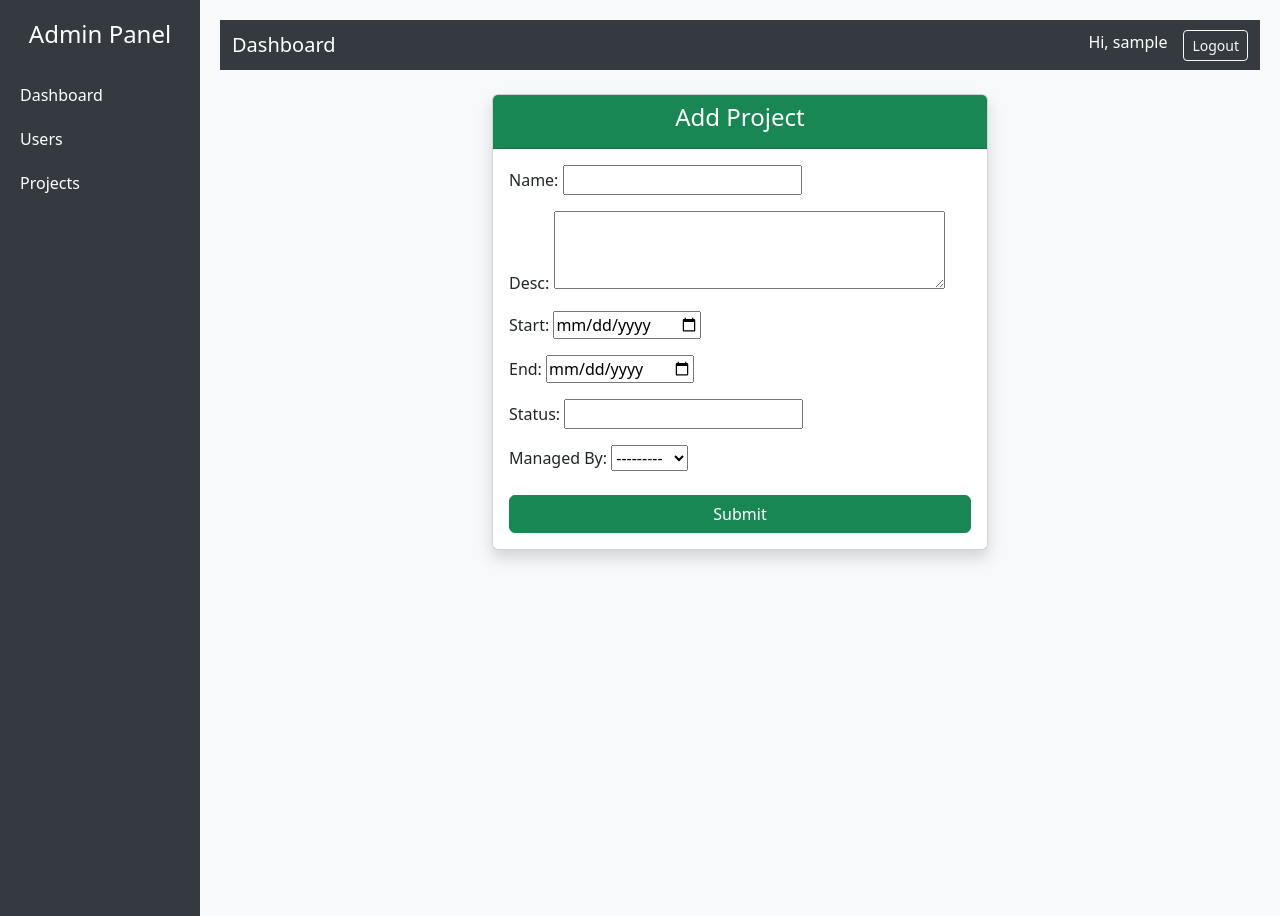
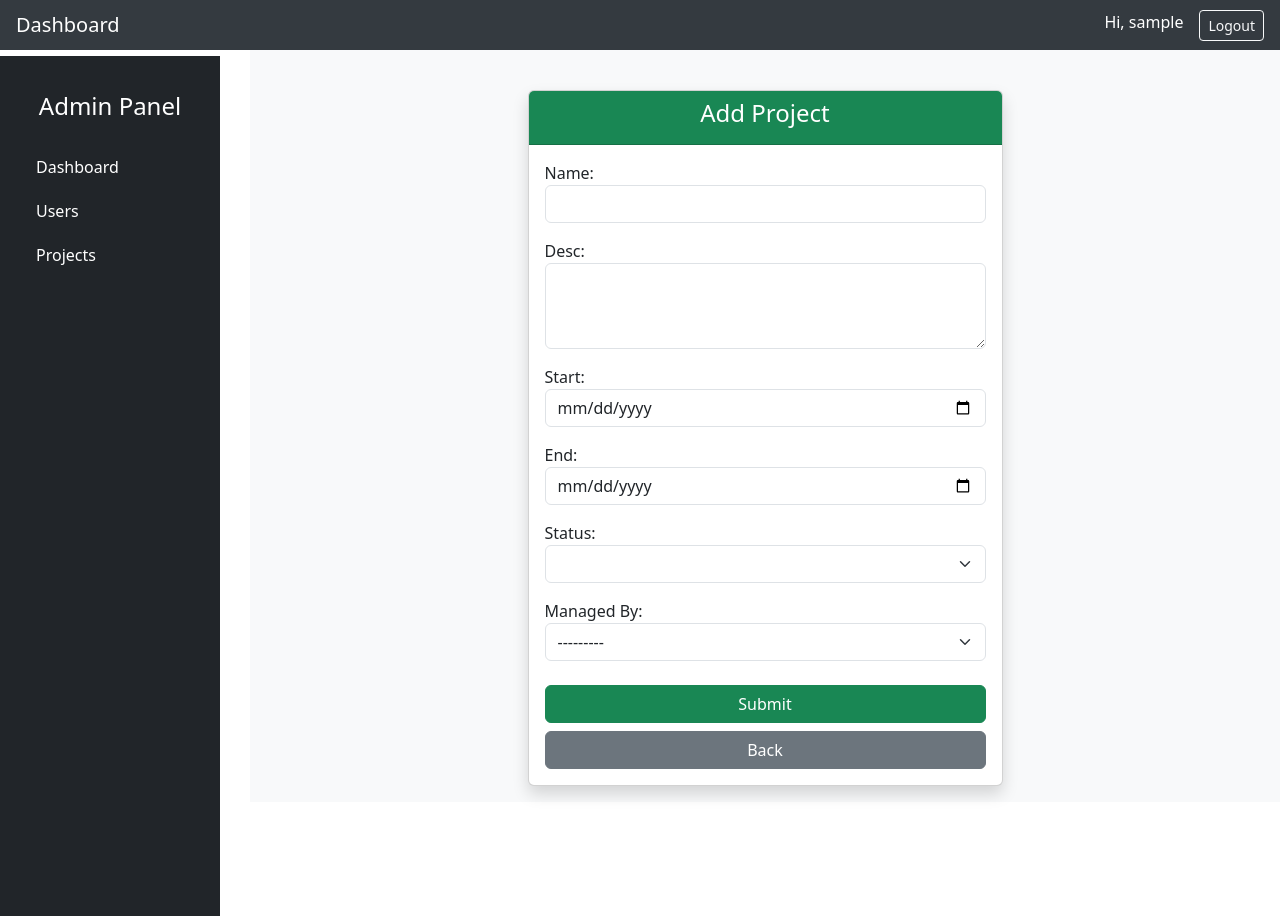
Before and after one commit to mrnirob143/project_management_system, a Django app: page /project/add/ in a window 1280 px wide. Run offline with Django 5.2, Linux system fonts and the light colour scheme; the visitor is signed in with stand-in values (Sample User, id 1); data comes from the database, SQL or seed files in the repository; lists and menus that the app fills with data are empty.

Commit message:
update base,form

```diff
--- a/myapp/forms.py
+++ b/myapp/forms.py
@@ -1,42 +1,44 @@
 from django import forms
 from django.contrib.auth.forms import UserCreationForm, UserChangeForm
 from django.contrib.auth.hashers import make_password
+
 from .models import User, Project, Task, Task_Comment
 
 
 # ================= USER CREATE FORM =================
 class UserCreateForm(UserCreationForm):
-    password1 = forms.CharField(
-        label="Password",
-        widget=forms.PasswordInput(),
-        required=True
-    )
 
     class Meta:
         model = User
         fields = [
             'username', 'email', 'Role', 'Phone',
-            'JoinDate', 'Dept', 'Post'
+            'JoinDate', 'Dept', 'Post', 'password1', 'password2'
         ]
 
         widgets = {
-            'JoinDate': forms.DateInput(attrs={'type': 'date'}),
+            'username': forms.TextInput(attrs={'class': 'form-control'}),
+            'email': forms.EmailInput(attrs={'class': 'form-control'}),
+            'Role': forms.Select(attrs={'class': 'form-select'}),
+            'Phone': forms.TextInput(attrs={'class': 'form-control'}),
+            'JoinDate': forms.DateInput(attrs={'class': 'form-control', 'type': 'date'}),
+            'Dept': forms.TextInput(attrs={'class': 'form-control'}),
+            'Post': forms.TextInput(attrs={'class': 'form-control'}),
         }
 
-    def save(self, commit=True):
-        user = super().save(commit=False)
-        user.set_password(self.cleaned_data["password1"])
+    def __init__(self, *args, **kwargs):
+        super().__init__(*args, **kwargs)
 
-        if commit:
-            user.save()
-        return user
+        # ❌ REMOVE default Django help text (THIS FIXES YOUR ISSUE)
+        self.fields['username'].help_text = ""
+        self.fields['password1'].help_text = ""
+        self.fields['password2'].help_text = ""
 
 
 # ================= USER UPDATE FORM =================
 class UserUpdateForm(UserChangeForm):
     password = forms.CharField(
         label="Password",
-        widget=forms.PasswordInput(),
+        widget=forms.PasswordInput(attrs={'class': 'form-control'}),
         required=False
     )
 
@@ -48,8 +50,20 @@ class UserUpdateForm(UserChangeForm):
         ]
 
         widgets = {
-            'JoinDate': forms.DateInput(attrs={'type': 'date'}),
+            'username': forms.TextInput(attrs={'class': 'form-control'}),
+            'email': forms.EmailInput(attrs={'class': 'form-control'}),
+            'Role': forms.Select(attrs={'class': 'form-select'}),
+            'Phone': forms.TextInput(attrs={'class': 'form-control'}),
+            'JoinDate': forms.DateInput(attrs={'class': 'form-control', 'type': 'date'}),
+            'Dept': forms.TextInput(attrs={'class': 'form-control'}),
+            'Post': forms.TextInput(attrs={'class': 'form-control'}),
         }
+
+    def __init__(self, *args, **kwargs):
+        super().__init__(*args, **kwargs)
+
+        # ❌ REMOVE help text
+        self.fields['username'].help_text = ""
 
     def clean_password(self):
         password = self.cleaned_data.get('password')
@@ -65,14 +79,24 @@ class ProjectForm(forms.ModelForm):
         fields = ['Name', 'Desc', 'Start', 'End', 'Status', 'Managed_By']
 
         widgets = {
-            'Start': forms.DateInput(attrs={'type': 'date'}),
-            'End': forms.DateInput(attrs={'type': 'date'}),
-            'Desc': forms.Textarea(attrs={'rows': 3}),
+            'Name': forms.TextInput(attrs={'class': 'form-control'}),
+            'Desc': forms.Textarea(attrs={'class': 'form-control', 'rows': 3}),
+            'Start': forms.DateInput(attrs={'class': 'form-control', 'type': 'date'}),
+            'End': forms.DateInput(attrs={'class': 'form-control', 'type': 'date'}),
+            'Status': forms.Select(attrs={'class': 'form-select'}),
+            'Managed_By': forms.Select(attrs={'class': 'form-select'}),
         }
 
 
 # ================= TASK FORM =================
 class TaskForm(forms.ModelForm):
+
+    Assigned_To = forms.ModelMultipleChoiceField(
+        queryset=User.objects.filter(Role='EMPLOYEE'),
+        widget=forms.CheckboxSelectMultiple,
+        required=False
+    )
+
     class Meta:
         model = Task
         fields = [
@@ -81,9 +105,11 @@ class TaskForm(forms.ModelForm):
         ]
 
         widgets = {
-            'Start': forms.DateInput(attrs={'type': 'date'}),
-            'End': forms.DateInput(attrs={'type': 'date'}),
-            'Assigned_To': forms.SelectMultiple(),
+            'Name': forms.TextInput(attrs={'class': 'form-control'}),
+            'Start': forms.DateInput(attrs={'class': 'form-control', 'type': 'date'}),
+            'End': forms.DateInput(attrs={'class': 'form-control', 'type': 'date'}),
+            'Status': forms.Select(attrs={'class': 'form-select'}),
+            'P_ID': forms.Select(attrs={'class': 'form-select'}),
         }
 
 
@@ -95,6 +121,7 @@ class CommentForm(forms.ModelForm):
 
         widgets = {
             'Text': forms.Textarea(attrs={
+                'class': 'form-control',
                 'rows': 2,
                 'placeholder': 'Add your comment...'
             }),
--- a/myapp/models.py
+++ b/myapp/models.py
@@ -24,6 +24,7 @@ class User(AbstractUser):
     def __str__(self):
         return self.username
 
+
 class Project(models.Model):
     ID = models.BigAutoField(primary_key=True)
     Name = models.CharField(max_length=200)
@@ -40,6 +41,7 @@ class Project(models.Model):
     def __str__(self):
         return self.Name
 
+
 class Task(models.Model):
     ID = models.BigAutoField(primary_key=True)
     Name = models.CharField(max_length=200)
@@ -48,13 +50,15 @@ class Task(models.Model):
     Status = models.CharField(max_length=50)
     P_ID = models.ForeignKey(Project, on_delete=models.CASCADE)
 
-    Assigned_To = models.ManyToManyField(User)
+    # ✅ IMPORTANT FIX: better reverse access name
+    Assigned_To = models.ManyToManyField(User, related_name='assigned_tasks', blank=True)
 
     class Meta:
         db_table = 'task'
 
     def __str__(self):
         return self.Name
+
 
 class Task_Comment(models.Model):
     ID = models.BigAutoField(primary_key=True)
@@ -69,6 +73,7 @@ class Task_Comment(models.Model):
     def __str__(self):
         return f"Comment {self.ID}"
 
+
 class Project_Assignment(models.Model):
     ID = models.BigAutoField(primary_key=True)
     P_ID = models.ForeignKey(Project, on_delete=models.CASCADE)
--- a/templates/base.html
+++ b/templates/base.html
@@ -5,44 +5,105 @@
     <meta charset="UTF-8">
     <meta name="viewport" content="width=device-width, initial-scale=1.0">
     <title>Dashboard</title>
+
     <link href="https://cdn.jsdelivr.net/npm/bootstrap@5.3.2/dist/css/bootstrap.min.css" rel="stylesheet">
     <link href="{% static 'styles/style.css' %}" rel="stylesheet">
+
+    <!-- EXTRA STYLE FOR SMOOTH SIDEBAR -->
+    <style>
+        /* desktop sidebar fixed */
+        @media (min-width: 992px) {
+            .sidebar {
+                position: fixed;
+                top: 56px; /* navbar height */
+                left: 0;
+                height: calc(100vh - 56px);
+                width: 250px;
+                overflow-y: auto;
+                transition: all 0.3s ease;
+            }
+
+            .content {
+                margin-left: 250px;
+                transition: all 0.3s ease;
+            }
+        }
+
+        /* sidebar link style */
+        .nav-link {
+            color: white;
+            padding: 10px;
+            border-radius: 8px;
+            transition: 0.3s;
+        }
+
+        .nav-link:hover {
+            background: rgba(255,255,255,0.15);
+        }
+    </style>
 </head>
+
 <body>
-<div class="d-flex">
-    <div class="sidebar d-flex flex-column">
-        {% if user_role == 'ADMIN' %}
-            <h4 class="text-center mb-4">Admin Panel</h4>
-            <a href="{% url 'dashboard' %}" class="{% if request.path == '/dashboard/' %}active{% endif %}">Dashboard</a>
-            <a href="{% url 'user_list' %}" class="{% if request.path == '/users/' %}active{% endif %}">Users</a>
-            <a href="{% url 'project_list' %}" class="{% if request.path == '/projects/' %}active{% endif %}">Projects</a>
-        {% elif user_role == 'MANAGER' %}
-            <h4 class="text-center mb-4">Manager Panel</h4>
-            <a href="{% url 'dashboard' %}" class="{% if request.path == '/dashboard/' %}active{% endif %}">Dashboard</a>
-            <a href="{% url 'project_list' %}" class="{% if request.path == '/projects/' %}active{% endif %}">Projects</a>
-        {% else %}
-            <h4 class="text-center mb-4">Employee Panel</h4>
-            <a href="{% url 'dashboard' %}" class="{% if request.path == '/dashboard/' %}active{% endif %}">Dashboard</a>
-            <a href="{% url 'task_list' %}" class="{% if request.path == '/tasks/' %}active{% endif %}">Tasks</a>
+
+<!-- TOP NAVBAR (STICKY) -->
+<nav class="navbar navbar-dark navbar-custom px-3 sticky-top">
+    <button class="btn btn-outline-light d-lg-none" type="button"
+            data-bs-toggle="offcanvas" data-bs-target="#sidebar">
+        ☰
+    </button>
+
+    <span class="navbar-brand mb-0 h1">Dashboard</span>
+
+    <div class="d-flex ms-auto">
+        {% if user.is_authenticated %}
+            <span class="text-white me-3 d-none d-md-inline">
+                Hi, {{ user.username }}
+            </span>
+            <a href="{% url 'logout' %}" class="btn btn-outline-light btn-sm">Logout</a>
         {% endif %}
     </div>
+</nav>
 
-    <div class="content flex-grow-1">
-        <nav class="navbar navbar-expand-lg navbar-dark navbar-custom mb-3">
-            <div class="container-fluid">
-                <span class="navbar-brand mb-0 h1">Dashboard</span>
-                <div class="d-flex ms-auto">
-                    {% if user.is_authenticated %}
-                        <span class="text-white me-3">Hi, {{ user.username }}</span>
-                        <a href="{% url 'logout' %}" class="btn btn-outline-light btn-sm">Logout</a>
-                    {% endif %}
-                </div>
-            </div>
-        </nav>
+<div class="d-flex">
+
+    <!-- SIDEBAR (SLIDING + OFFCANVAS MOBILE) -->
+    <div class="offcanvas-lg offcanvas-start sidebar bg-dark text-white"
+         tabindex="-1" id="sidebar">
+
+        <div class="offcanvas-header d-lg-none">
+            <h5 class="offcanvas-title">Menu</h5>
+            <button type="button" class="btn-close btn-close-white"
+                    data-bs-dismiss="offcanvas"></button>
+        </div>
+
+        <div class="offcanvas-body d-flex flex-column p-3">
+
+            {% if user_role == 'ADMIN' %}
+                <h4 class="text-center mb-4">Admin Panel</h4>
+                <a href="{% url 'dashboard' %}" class="nav-link">Dashboard</a>
+                <a href="{% url 'user_list' %}" class="nav-link">Users</a>
+                <a href="{% url 'project_list' %}" class="nav-link">Projects</a>
+
+            {% elif user_role == 'MANAGER' %}
+                <h4 class="text-center mb-4">Manager Panel</h4>
+                <a href="{% url 'dashboard' %}" class="nav-link">Dashboard</a>
+                <a href="{% url 'project_list' %}" class="nav-link">Projects</a>
+
+            {% else %}
+                <h4 class="text-center mb-4">Employee Panel</h4>
+                <a href="{% url 'dashboard' %}" class="nav-link">Dashboard</a>
+                <a href="{% url 'task_list' %}" class="nav-link">Tasks</a>
+            {% endif %}
+
+        </div>
+    </div>
+
+    <!-- MAIN CONTENT -->
+    <div class="content flex-grow-1 p-3">
 
         {% if messages %}
             {% for message in messages %}
-                <div class="alert alert-{{ message.tags }} alert-dismissible fade show" role="alert">
+                <div class="alert alert-{{ message.tags }} alert-dismissible fade show">
                     {{ message }}
                     <button type="button" class="btn-close" data-bs-dismiss="alert"></button>
                 </div>
@@ -50,6 +111,7 @@
         {% endif %}
 
         {% block content %}{% endblock %}
+
     </div>
 </div>
 
--- a/templates/project_form.html
+++ b/templates/project_form.html
@@ -14,6 +14,11 @@
                         {{ form.as_p }}
                         <button type="submit" class="btn btn-success w-100 mt-2">Submit</button>
                     </form>
+
+                    <!-- Back Button -->
+                    <a href="javascript:history.back()" class="btn btn-secondary w-100 mt-2">
+                        Back
+                    </a>
                 </div>
             </div>
         </div>
--- a/templates/user_form.html
+++ b/templates/user_form.html
@@ -14,6 +14,11 @@
                         {{ form.as_p }}
                         <button type="submit" class="btn btn-primary w-100 mt-2">Submit</button>
                     </form>
+
+                    <!-- Back Button -->
+                    <a href="javascript:history.back()" class="btn btn-secondary w-100 mt-2">
+                        Back
+                    </a>
                 </div>
             </div>
         </div>
```
Also changed, not shown: templates/project_detail.html (+11 -3 lines), templates/project_list.html (+62 -3 lines), templates/task_form.html (+9 -1 lines), myapp/migrations/0005_alter_task_assigned_to.py (added).
